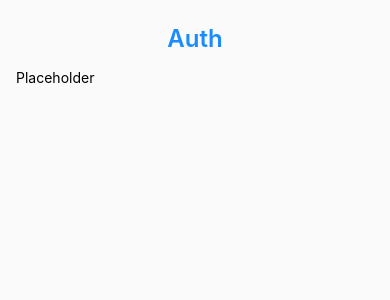
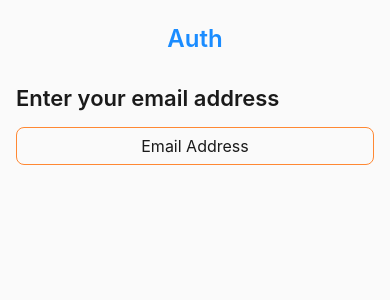
Before and after one commit to dgentilli/workout-timer-app, a React Native app in the folder frontend-mobile/: screen /Auth in a window 390 px wide. Shown: the top 300 px of the page. Built offline with nearby package versions, Linux system fonts and the light colour scheme; what react-native-actions-sheet would draw is missing.

Commit message:
Begin work on login form

```diff
--- a/frontend-mobile/screens/Auth/AuthLogic.ts
+++ b/frontend-mobile/screens/Auth/AuthLogic.ts
@@ -1,5 +1,9 @@
+import { useState } from 'react';
+
 const useAuthLogic = () => {
-  return {};
+  const [email, setEmail] = useState('');
+
+  return { email, setEmail };
 };
 
 export default useAuthLogic;
--- a/frontend-mobile/screens/Auth/AuthScreen.tsx
+++ b/frontend-mobile/screens/Auth/AuthScreen.tsx
@@ -5,9 +5,9 @@ import AuthUI from './AuthUI';
 const MemoizedAuthUI = memo(AuthUI);
 
 const AuthScreen = () => {
-  const {} = useAuthLogic();
+  const { email, setEmail } = useAuthLogic();
 
-  return <MemoizedAuthUI />;
+  return <MemoizedAuthUI email={email} setEmail={setEmail} />;
 };
 
 export default AuthScreen;
--- a/frontend-mobile/screens/Auth/AuthUI.tsx
+++ b/frontend-mobile/screens/Auth/AuthUI.tsx
@@ -1,10 +1,57 @@
 import ScreenWrapper from '@/components/ui/screen-wrapper-basic';
-import { Text } from 'react-native';
+import { BUILD_VARIANT } from '@/config/buildVariant';
+import { useColorScheme } from '@/contexts/ColorSchemeContext';
+import { ColorScheme, Theme, themes } from '@/themes/main';
+import { StyleSheet, Text, TextInput } from 'react-native';
 
-const AuthUI = () => {
+interface AuthUIProps {
+  email: string;
+  setEmail: (email: string) => void;
+}
+
+const createStyles = (theme: Theme, colorScheme: ColorScheme) => {
+  const { colors, spacing, borderRadius, typography } = theme || {};
+
+  return StyleSheet.create({
+    label: {
+      ...typography.subheading,
+      color: colors[colorScheme].text.primary,
+      paddingVertical: spacing.md,
+    },
+    input: {
+      ...typography.body,
+      borderColor: colors[colorScheme].accent,
+      color: colors[colorScheme].text.primary,
+      borderWidth: 1,
+      width: '100%',
+      borderRadius: borderRadius.md,
+      padding: spacing.sm,
+      textAlign: 'center',
+    },
+  });
+};
+
+const AuthUI = ({ email, setEmail }: AuthUIProps) => {
+  const theme = themes[BUILD_VARIANT as keyof typeof themes];
+  const { colorScheme } = useColorScheme();
+  const styles = createStyles(theme, colorScheme);
+
   return (
     <ScreenWrapper title='Auth'>
-      <Text>Placeholder</Text>
+      <Text style={styles.label}>Enter your email address</Text>
+
+      <TextInput
+        style={styles.input}
+        value={email}
+        inputMode='email'
+        keyboardType='email-address'
+        placeholder='Email Address'
+        placeholderTextColor={styles.input.color}
+        autoCapitalize='none'
+        autoCorrect={false}
+        onChangeText={(input) => setEmail(input)}
+        // onEndEditing={(event) => validateEmailField(event.nativeEvent.text)}
+      />
     </ScreenWrapper>
   );
 };
```
